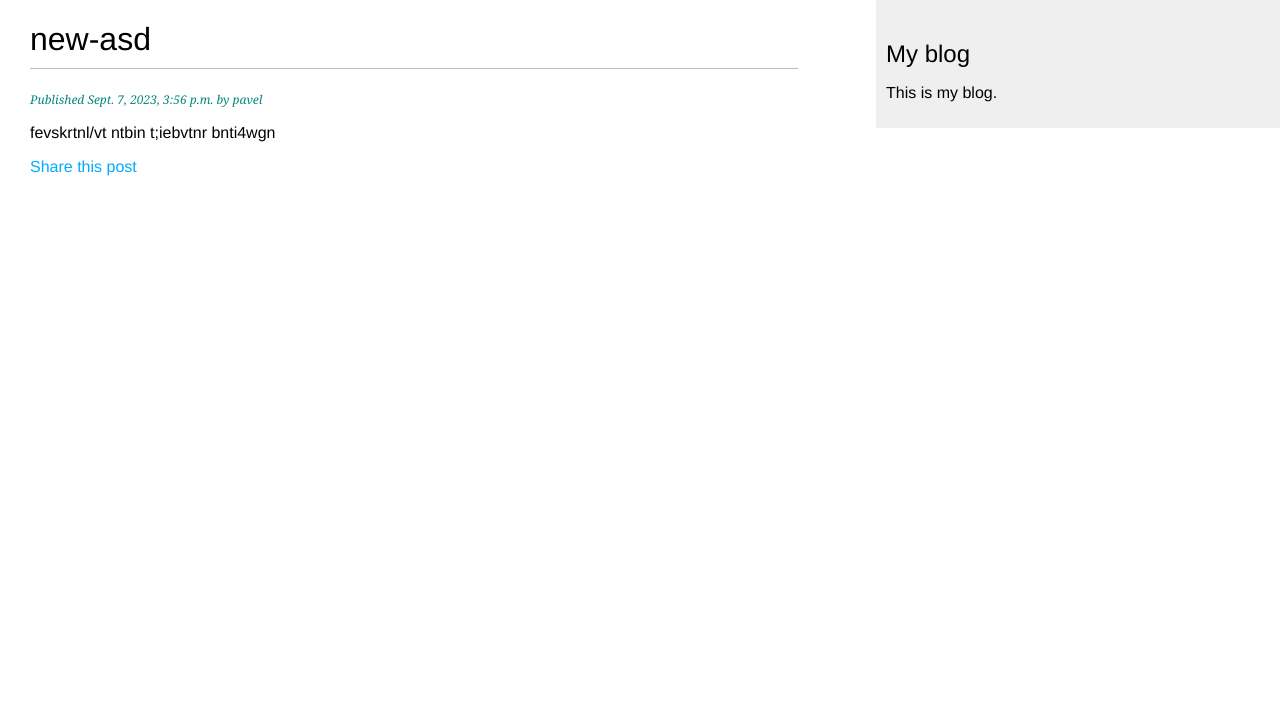
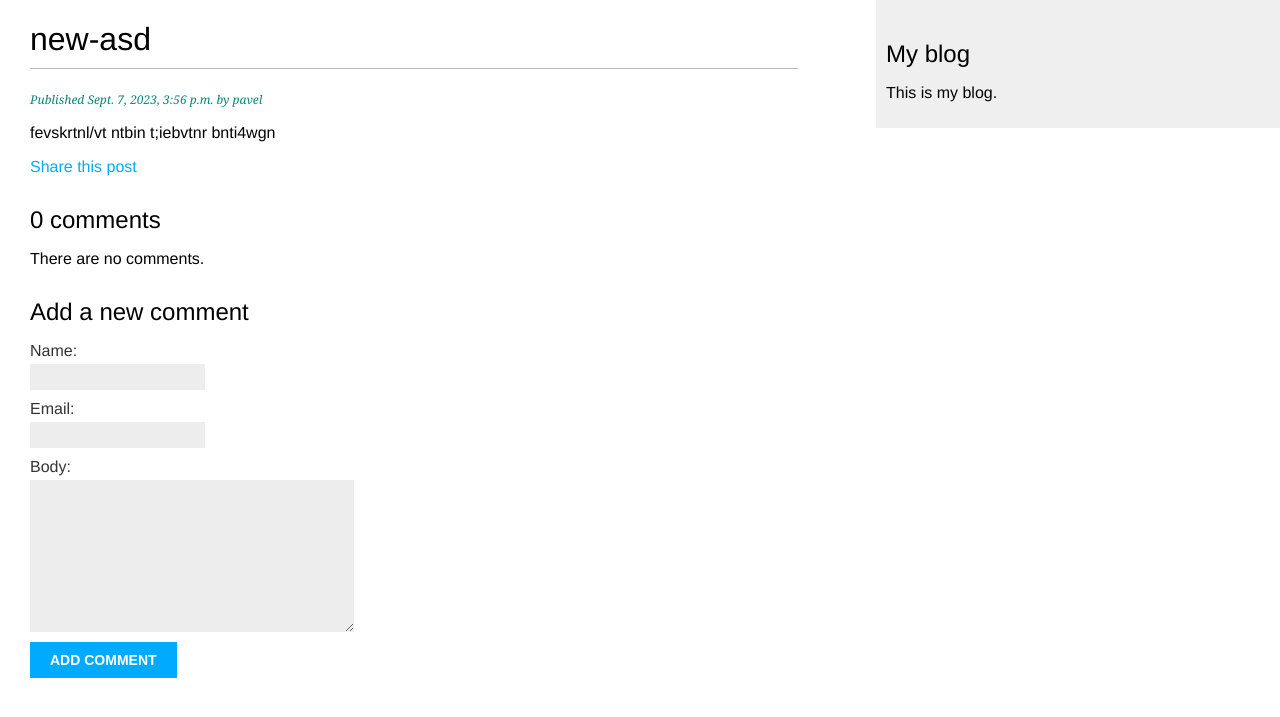
Before and after one commit to PavLeg1/mysite, a Django app: a page that uses blog/templates/blog/post/detail.html in a window 1280 px wide. Shown: the top 717 px of the page. Run offline with Django 4.2, Linux system fonts and the light colour scheme; data comes from the database, SQL or seed files in the repository; both versions use the stored data as it was after the commit.

Commit message:
Comments - DONE

```diff
--- a/blog/forms.py
+++ b/blog/forms.py
@@ -1,4 +1,6 @@
 from django import forms
+from .models import Comment
+
 
 class EmailPostForm(forms.Form):
     # name - экземпляр класса CharField с макс. длинной=25 для имени отправителя поста
@@ -15,3 +17,9 @@ class EmailPostForm(forms.Form):
     # widget=forms.Textarea: отображается в типе "Многострочное текстовое поле"
     comments = forms.CharField(required=False,
                                widget=forms.Textarea)
+
+
+class CommentForm(forms.ModelForm):
+    class Meta:
+        model = Comment
+        fields = ['name', 'email', 'body']
--- a/blog/models.py
+++ b/blog/models.py
@@ -74,3 +74,32 @@ class Post(models.Model):
                              self.publish.month,
                              self.publish.day,
                              self.slug])
+
+class Comment(models.Model):
+    # связываем каждый комментарий с одним постом через Foreign Key
+    post = models.ForeignKey(Post,
+                            on_delete=models.CASCADE,
+                            related_name='comments') # related_name назначаем имя атрибуту для связи от ассоциированного объекта назад к нему
+                                                     # Если related_name не определен, то будет использовано имя модели в нижнем регистре + _set (comment_set)
+    # Извлекаем пост к которому написан коммент через comment.post
+    # Извлекаем комменты к посту через post.comments
+
+    name = models.CharField(max_length=80)
+    email = models.EmailField()
+    body = models.TextField()
+    # Храним дату и время создания (auto_now_add автоматически сохраняет данные (время) при создании объекта)
+    created = models.DateTimeField(auto_now_add=True)
+    updated = models.DateTimeField(auto_now=True)
+    # Булево поле для управления статусом комментариев по умолчанию все активны
+    active = models.BooleanField(default=True)
+
+
+    class Meta():
+        # По умолчанию сортируются в хронологическом порядке, индексируют поля created в порядке возрастания
+        ordering = ['created']
+        indexes = [
+            models.Index(fields=['created'],)
+        ]
+
+    def __str__(self):
+        return f"Comment by {self.name} on {self.post}"
--- a/blog/templates/blog/post/detail.html
+++ b/blog/templates/blog/post/detail.html
@@ -13,4 +13,22 @@
     Share this post
     </a>
 </p>
+    {% with comments.count as total_comments %}                   <!-- With позволяет избегать многократного обращения к БД -->
+    <h2>
+        {{ total_comments }} comment{{ total_comments|pluralize }} <!-- Шаблонный фильтр pluralize отображает суффикс множественного числа
+                                                                       для comment (== comments) в зависимости от значения total_comments -->
+    </h2>
+    {% endwith %}
+    {% for comment in comments %}                                 <!-- Добавили for для прокручивания комментов к посту, если нет комментов - выводим сообщение -->
+    <div class="comment">
+        <p class="info">
+            Comment {{ forloop.counter }} by {{ comment.name }}
+            {{ comment.created }}
+        </p>
+        {{ comment.body|linebreaks }}
+    </div>
+    {% empty %}
+    <p>There are no comments.</p>
+    {% endfor %}
+    {% include "blog/post/includes/comment_form.html" %}
 {% endblock %}
--- /dev/null
+++ b/blog/templates/blog/post/includes/comment_form.html
@@ -0,0 +1,6 @@
+<h2>Add a new comment</h2>
+<form action="{% url "blog:post_comment" post.id %}" method="post">
+    {{ form.as_p }}
+    {% csrf_token %}
+    <p><input type="submit" value="Add comment"></p>
+</form>
--- a/blog/urls.py
+++ b/blog/urls.py
@@ -19,6 +19,8 @@ urlpatterns = [
     # url в строке теперь выглядит как год поста/месяц поста/день поста/слаг к посту
     path('<int:year>/<int:month>/<int:day>/<slug:post>', views.post_detail, name='post_detail'),
     path('<int:post_id>/share/', views.post_share, name='post_share'),
+    # Представление для комментария к посту
+    path('<int:post_id>/comment/', views.post_comment, name='post_comment')
 ]
 
 # Создание файла urls.py для каждого приложения - лучший способ сделать приложения пригодными для реиспользования в других проектах
--- a/blog/views.py
+++ b/blog/views.py
@@ -1,9 +1,10 @@
 from django.shortcuts import render, get_object_or_404
-from .models import Post
+from .models import Post, Comment
 from django.core.paginator import Paginator, EmptyPage, PageNotAnInteger
 from django.views.generic import ListView
-from .forms import EmailPostForm
+from .forms import EmailPostForm, CommentForm
 from django.core.mail import send_mail
+from django.views.decorators.http import require_POST
 
 
 def post_list(request):
@@ -42,9 +43,17 @@ def post_detail(request, year, month, day, post):
                              publish__year=year,
                              publish__month=month,
                              publish__day=day)
+    # Список активных комментариев к посту:
+    # Добавлен набор запросов QuerySet чтобы извлекать все активные комментарии к посту
+    comments = post.comments.filter(active=True)
+    # Форма для комментирования пользователями
+    form = CommentForm()
+
     return render(request,
                   'blog/post/detail.html',
-                  {'post': post})
+                  {'post': post,
+                   'comments': comments,
+                   'form': form})
 
 # Представление для отправки поста получая доступ к посту через его id используя функцию get_object_or_404()
 def post_share(request, post_id):
@@ -85,9 +94,34 @@ def post_share(request, post_id):
                                                     'sent': sent})
 
 
-
 class PostListView(ListView):
     queryset = Post.published.all() # Используется для того, чтобы иметь конкретно-прикладной набор запросов QuerySet, не извлекая все объекты
     context_object_name = 'posts'   # 'posts' используется для результатов запроса. Если в context_object_name ничего не указано, по умолчанию object_list
     paginate_by = 3                 # В данном атрибуте задается постраничная разбивка результатов с возвратом трех объектов на страницу
     template_name = 'blog/post/list.html' # Конкретно-прикладной шаблон используется для прорисовки страницы шаблоном template_name
+
+
+# Представление управляющее передачей поста на обработку через POST
+# Декоратор @require_POST разрешает запросы через POST только для этого представления
+# При запросах через другие методы --> ошибка 405
+@require_POST
+def post_comment(request, post_id):
+    post = get_object_or_404(Post,
+                             id=post_id,
+                             status=Post.Status.PUBLISHED)
+    # Переменная для хранения комментария при его создании
+    comment = None
+    # Комментарий был отправлен
+    form = CommentForm(data=request.POST)
+    if form.is_valid():
+        # Создать объект класса Comment, не сохраняя его в базу данных (метод save())
+        # save() недоступен для экземпляров Form, так как они не привязаны к конкретной модели
+        comment = form.save(commit=False)
+        # Назначить пост комментария
+        comment.post = post
+        # Сохранить комментарий в БД
+        comment.save()
+    return render(request, 'blog/post/comment.html',
+                  {'post': post,
+                   'form': form,
+                   'comment': comment})
--- a/mysite/settings.py
+++ b/mysite/settings.py
@@ -129,7 +129,7 @@ DEFAULT_AUTO_FIELD = 'django.db.models.BigAutoField'
 # EMAIL INFO
 EMAIL_HOST = 'smtp.gmail.com'
 EMAIL_HOST_USER = 'zxc@gmail.com'
-EMAIL_HOST_PASSWORD = '**************'
+EMAIL_HOST_PASSWORD = '************'
 EMAIL_PORT = 587
 EMAIL_USE_TLS = True
 
```
Also changed, not shown: blog/admin.py (+7 -1 lines), blog/templates/blog/post/comment.html (added, +13 -0 lines), blog/migrations/0003_alter_post_slug_comment_and_more.py (added), db.sqlite3.
